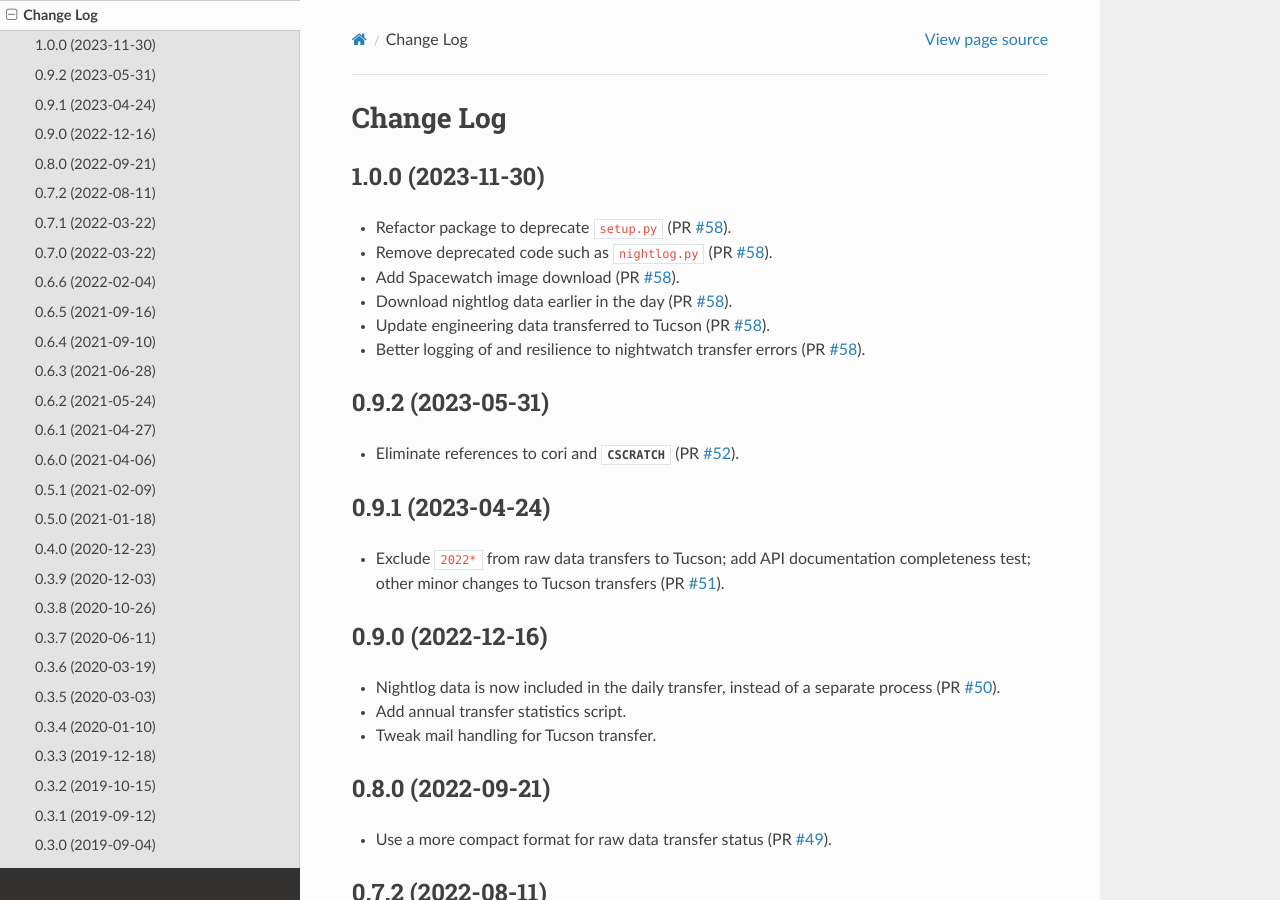
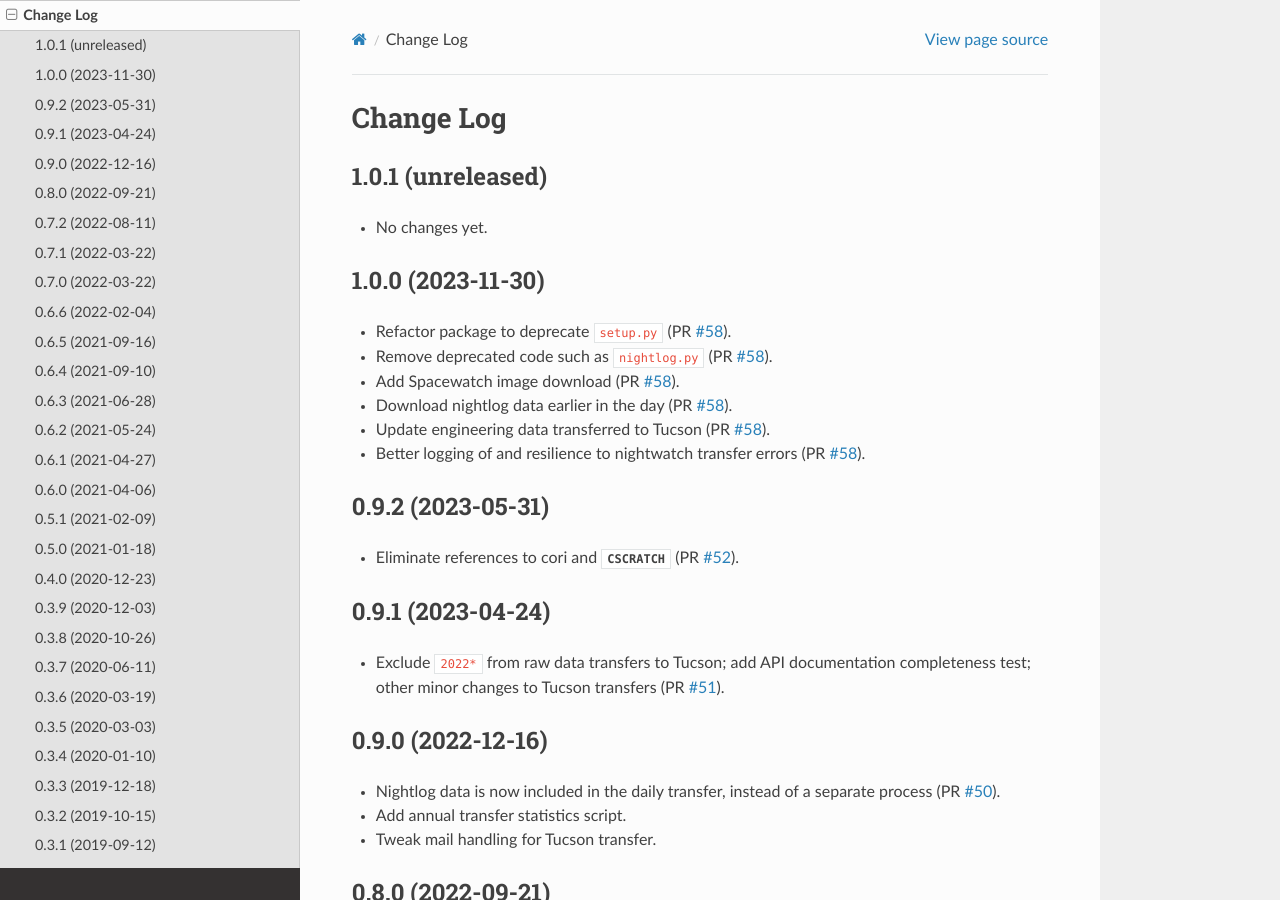
Before and after one commit to desihub/desitransfer, a Sphinx documentation site: the page built from doc/changes.rst, in a window 1280 px wide and 900 px high. Built offline with Sphinx 7.4.7 and the Read the Docs theme 2.0.0, drawn with Linux system fonts in a browser that asks for light colours.

Commit message:
bump version after tag

```diff
--- a/doc/changes.rst
+++ b/doc/changes.rst
@@ -1,6 +1,11 @@
 ==========
 Change Log
 ==========
+
+1.0.1 (unreleased)
+------------------
+
+* No changes yet.
 
 1.0.0 (2023-11-30)
 ------------------
--- a/py/desitransfer/_version.py
+++ b/py/desitransfer/_version.py
@@ -1 +1 @@
-__version__ = '1.0.0'
+__version__ = '1.0.1.dev503'
```
